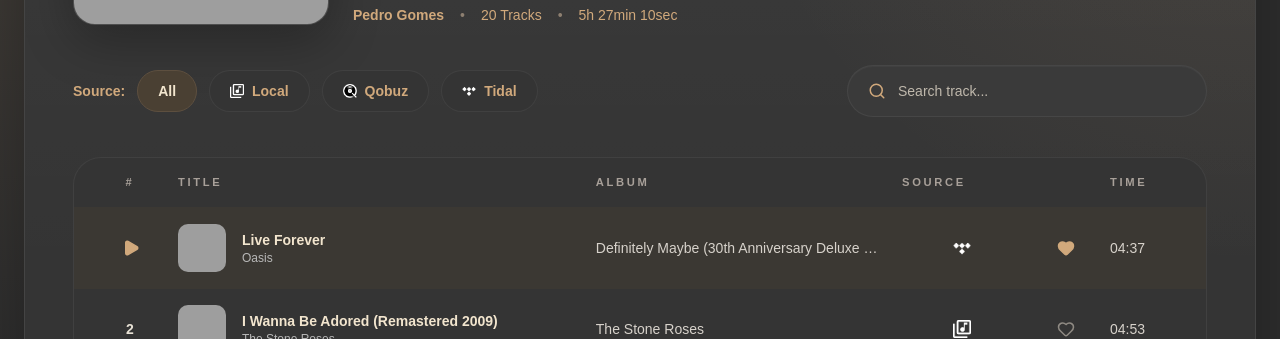
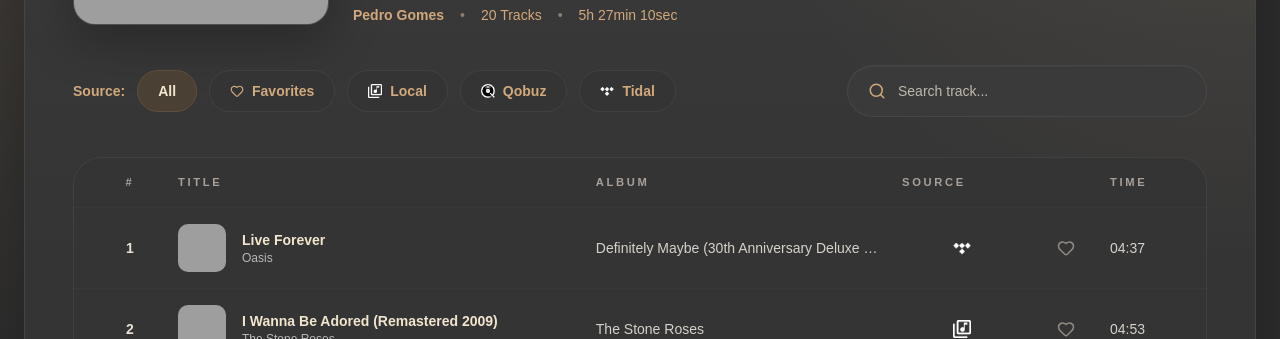
Before and after one commit to pmfgomes/innous-code-frontend-challenge, a React (Vite) app: page /playlist in a window 1280 px wide. Shown: the part 356-695 px from the top of the page. Built offline with nearby package versions, Linux system fonts and the light colour scheme; grey boxes are pictures that could not be loaded.

Commit message:
feat: add favorite functionality to tracks with FavoriteButton component

```diff
--- a/package.json
+++ b/package.json
@@ -8,8 +8,7 @@
     "build": "tsc -b && vite build",
     "lint": "oxlint",
     "preview": "vite preview",
-    "fmt": "oxfmt",
-    "fmt:check": "oxfmt --check"
+    "fmt": "oxfmt"
   },
   "dependencies": {
     "@base-ui/react": "^1.4.0",
--- /dev/null
+++ b/src/components/favorite-button.tsx
@@ -0,0 +1,31 @@
+import { Heart } from "lucide-react";
+import type { MouseEvent } from "react";
+
+import { cn } from "@/lib/utils";
+
+interface FavoriteButtonProps {
+  isFavorite: boolean;
+  onClick: (event: MouseEvent<HTMLButtonElement>) => void;
+  className?: string;
+  iconClassName?: string;
+}
+
+export function FavoriteButton({ isFavorite, onClick, className, iconClassName }: FavoriteButtonProps) {
+  return (
+    <button
+      type="button"
+      aria-label={isFavorite ? "Remove from favorites" : "Add to favorites"}
+      aria-pressed={isFavorite}
+      onClick={onClick}
+      className={cn(
+        "rounded-full p-1 text-[#8f8a83] transition-colors hover:text-[#d1a97c] focus-visible:outline-none focus-visible:ring-2 focus-visible:ring-[#d1a97c]/60",
+        className
+      )}
+    >
+      <Heart
+        className={cn(iconClassName, isFavorite && "text-[#d1a97c]")}
+        fill={isFavorite ? "currentColor" : "none"}
+      />
+    </button>
+  );
+}
--- a/src/pages/playlist/index.tsx
+++ b/src/pages/playlist/index.tsx
@@ -1,7 +1,8 @@
 import { Link } from "@tanstack/react-router";
-import { Search } from "lucide-react";
+import { Heart, Search } from "lucide-react";
 import { useMemo, useState } from "react";
 
+import { SourceIcon } from "@/components/source-badge";
 import {
   Breadcrumb,
   BreadcrumbItem,
@@ -9,24 +10,31 @@ import {
   BreadcrumbPage,
   BreadcrumbSeparator,
 } from "@/components/ui/breadcrumb";
-import { SourceIcon } from "@/components/source-badge";
 import { cn } from "@/lib/utils";
-import { useAppSelector } from "@/store/hooks";
-import { selectPlaylist } from "@/store/playlist-slice";
+import { useAppDispatch, useAppSelector } from "@/store/hooks";
+import { selectPlaylist, toggleTrackFavorite } from "@/store/playlist-slice";
 
 import { TrackRow } from "./track-row";
-import { PLAYLIST_CURATOR, SOURCE_FILTER_ORDER, formatArtists, formatHeaderDuration, type SourceFilter } from "./utils";
+import {
+  PLAYLIST_CURATOR,
+  SOURCE_FILTER_ORDER,
+  formatArtists,
+  formatHeaderDuration,
+  type PlaylistFilter,
+} from "./utils";
 
 export function PlaylistPage() {
+  const dispatch = useAppDispatch();
   const playlist = useAppSelector(selectPlaylist);
-  const [sourceFilter, setSourceFilter] = useState<SourceFilter>("ALL");
+  const [sourceFilter, setSourceFilter] = useState<PlaylistFilter>("ALL");
   const [query, setQuery] = useState("");
-  const [selectedTrackId, setSelectedTrackId] = useState<string | null>(playlist.tracks[0]?.id ?? null);
+  const [selectedTrackId, setSelectedTrackId] = useState<string | null>(null);
 
   const availableFilters = useMemo(
     () =>
       SOURCE_FILTER_ORDER.filter(
-        (source) => source === "ALL" || playlist.tracks.some((track) => track.source === source)
+        (source) =>
+          source === "ALL" || source === "FAVORITES" || playlist.tracks.some((track) => track.source === source)
       ),
     [playlist.tracks]
   );
@@ -35,7 +43,8 @@ export function PlaylistPage() {
     const normalizedQuery = query.trim().toLowerCase();
 
     return playlist.tracks.filter((track) => {
-      const matchesSource = sourceFilter === "ALL" || track.source === sourceFilter;
+      const matchesSource =
+        sourceFilter === "ALL" ? true : sourceFilter === "FAVORITES" ? track.favorite : track.source === sourceFilter;
       const matchesQuery =
         normalizedQuery.length === 0 ||
         track.title.toLowerCase().includes(normalizedQuery) ||
@@ -46,9 +55,7 @@ export function PlaylistPage() {
     });
   }, [playlist.tracks, query, sourceFilter]);
 
-  const activeTrackId = filteredTracks.some((track) => track.id === selectedTrackId)
-    ? selectedTrackId
-    : (filteredTracks[0]?.id ?? null);
+  const activeTrackId = filteredTracks.some((track) => track.id === selectedTrackId) ? selectedTrackId : null;
 
   return (
     <main className="relative min-h-screen overflow-x-clip bg-[#2f2f2f] px-4 py-6 text-white sm:px-6 sm:py-8">
@@ -120,7 +127,7 @@ export function PlaylistPage() {
                         key={filter}
                         type="button"
                         aria-pressed={isActive}
-                        onClick={() => setSourceFilter(filter as SourceFilter)}
+                        onClick={() => setSourceFilter(filter as PlaylistFilter)}
                         className={cn(
                           "inline-flex items-center gap-2 rounded-full border px-5 py-2.5 text-sm font-semibold transition-colors focus-visible:outline-none focus-visible:ring-2 focus-visible:ring-[#d1a97c]/60 focus-visible:ring-offset-2 focus-visible:ring-offset-[#343434]",
                           isActive
@@ -128,8 +135,17 @@ export function PlaylistPage() {
                             : "border-white/6 bg-[#343434] text-[#d1a97c] hover:border-[#5d4f3f] hover:bg-[#3c3c3c]"
                         )}
                       >
-                        {filter !== "ALL" ? <SourceIcon source={filter} imageClassName="h-3.5" /> : null}
-                        {filter === "ALL" ? "All" : filter.charAt(0) + filter.slice(1).toLowerCase()}
+                        {filter === "FAVORITES" ? (
+                          <Heart className="size-3.5" fill={isActive ? "currentColor" : "none"} />
+                        ) : null}
+                        {filter !== "ALL" && filter !== "FAVORITES" ? (
+                          <SourceIcon source={filter} imageClassName="h-3.5" />
+                        ) : null}
+                        {filter === "ALL"
+                          ? "All"
+                          : filter === "FAVORITES"
+                            ? "Favorites"
+                            : filter.charAt(0) + filter.slice(1).toLowerCase()}
                       </button>
                     );
                   })}
@@ -173,6 +189,7 @@ export function PlaylistPage() {
                       index={index}
                       isActive={activeTrackId === track.id}
                       onSelect={setSelectedTrackId}
+                      onToggleFavorite={(trackId) => dispatch(toggleTrackFavorite(trackId))}
                     />
                   ))
                 )}
--- a/src/pages/playlist/track-row.tsx
+++ b/src/pages/playlist/track-row.tsx
@@ -1,5 +1,6 @@
-import { Heart, Play } from "lucide-react";
+import { Play } from "lucide-react";
 
+import { FavoriteButton } from "@/components/favorite-button";
 import { SourceBadge, SourceIcon } from "@/components/source-badge";
 import { cn } from "@/lib/utils";
 import type { PlaylistTrack } from "@/store/playlist-slice";
@@ -11,15 +12,31 @@ interface TrackRowProps {
   index: number;
   isActive: boolean;
   onSelect: (id: string) => void;
+  onToggleFavorite: (id: string) => void;
 }
 
-export function TrackRow({ track, index, isActive, onSelect }: TrackRowProps) {
+export function TrackRow({ track, index, isActive, onSelect, onToggleFavorite }: TrackRowProps) {
   const artistNames = formatArtists(track.artist);
+  const handleFavoriteClick = (event: React.MouseEvent<HTMLButtonElement>) => {
+    event.stopPropagation();
+    onToggleFavorite(track.id);
+  };
 
   return (
-    <button
-      type="button"
+    <div
+      role="button"
+      tabIndex={0}
       onClick={() => onSelect(track.id)}
+      onKeyDown={(event) => {
+        if (event.currentTarget !== event.target) {
+          return;
+        }
+
+        if (event.key === "Enter" || event.key === " ") {
+          event.preventDefault();
+          onSelect(track.id);
+        }
+      }}
       className={cn(
         "block w-full text-left transition-colors",
         isActive ? "bg-[#3b3833]" : "bg-transparent hover:bg-white/3"
@@ -42,9 +59,11 @@ export function TrackRow({ track, index, isActive, onSelect }: TrackRowProps) {
             <p className="truncate text-sm font-semibold text-[#f2e5ce]">{track.title}</p>
             <p className="truncate text-xs text-[#b8b8b8]">{artistNames}</p>
           </div>
-          <Heart
-            className={cn("size-4 shrink-0", isActive ? "text-[#d1a97c]" : "text-[#8f8a83]")}
-            fill={isActive ? "currentColor" : "none"}
+          <FavoriteButton
+            isFavorite={track.favorite}
+            onClick={handleFavoriteClick}
+            className="shrink-0"
+            iconClassName="size-4"
           />
         </div>
         <div className="flex flex-wrap items-center gap-2 text-xs text-[#d7d2cb]">
@@ -81,14 +100,11 @@ export function TrackRow({ track, index, isActive, onSelect }: TrackRowProps) {
         </div>
 
         <div className="flex items-center justify-center">
-          <Heart
-            className={cn("size-4.5", isActive ? "text-[#d1a97c]" : "text-[#8f8a83]")}
-            fill={isActive ? "currentColor" : "none"}
-          />
+          <FavoriteButton isFavorite={track.favorite} onClick={handleFavoriteClick} iconClassName="size-4.5" />
         </div>
 
         <p className="text-sm text-[#d7d2cb]">{track.length}</p>
       </div>
-    </button>
+    </div>
   );
 }
--- a/src/pages/playlist/utils.ts
+++ b/src/pages/playlist/utils.ts
@@ -2,7 +2,9 @@ import type { PlaylistTrack } from "@/store/playlist-slice";
 
 export type SourceFilter = "ALL" | PlaylistTrack["source"];
 
-export const SOURCE_FILTER_ORDER = ["ALL", "LOCAL", "QOBUZ", "TIDAL"] as const;
+export type PlaylistFilter = "ALL" | "FAVORITES" | PlaylistTrack["source"];
+
+export const SOURCE_FILTER_ORDER = ["ALL", "FAVORITES", "LOCAL", "QOBUZ", "TIDAL"] as const;
 
 export const PLAYLIST_CURATOR = "Pedro Gomes";
 
--- a/src/store/playlist-slice.ts
+++ b/src/store/playlist-slice.ts
@@ -1,4 +1,4 @@
-import { createSlice } from "@reduxjs/toolkit";
+import { createSlice, type PayloadAction } from "@reduxjs/toolkit";
 
 import playlistData from "@/assets/playlist.json";
 
@@ -18,6 +18,7 @@ export interface PlaylistTrack {
   album_id: string;
   length: string;
   title: string;
+  favorite: boolean;
 }
 
 export interface Playlist {
@@ -37,16 +38,33 @@ interface PlaylistState {
 }
 
 const initialState: PlaylistState = {
-  item: playlistData as Playlist,
+  item: {
+    ...playlistData,
+    tracks: playlistData.tracks.map((track) => ({
+      ...track,
+      favorite: false,
+    })),
+  } as Playlist,
 };
 
 const playlistSlice = createSlice({
   name: "playlist",
   initialState,
-  reducers: {},
+  reducers: {
+    toggleTrackFavorite: (state, action: PayloadAction<string>) => {
+      const track = state.item.tracks.find((item) => item.id === action.payload);
+
+      if (!track) {
+        return;
+      }
+
+      track.favorite = !track.favorite;
+    },
+  },
 });
 
 export default playlistSlice.reducer;
 
+export const { toggleTrackFavorite } = playlistSlice.actions;
 export const selectPlaylist = (state: RootState) => state.playlist.item;
 export const selectPlaylistTracks = (state: RootState) => state.playlist.item.tracks;
```
